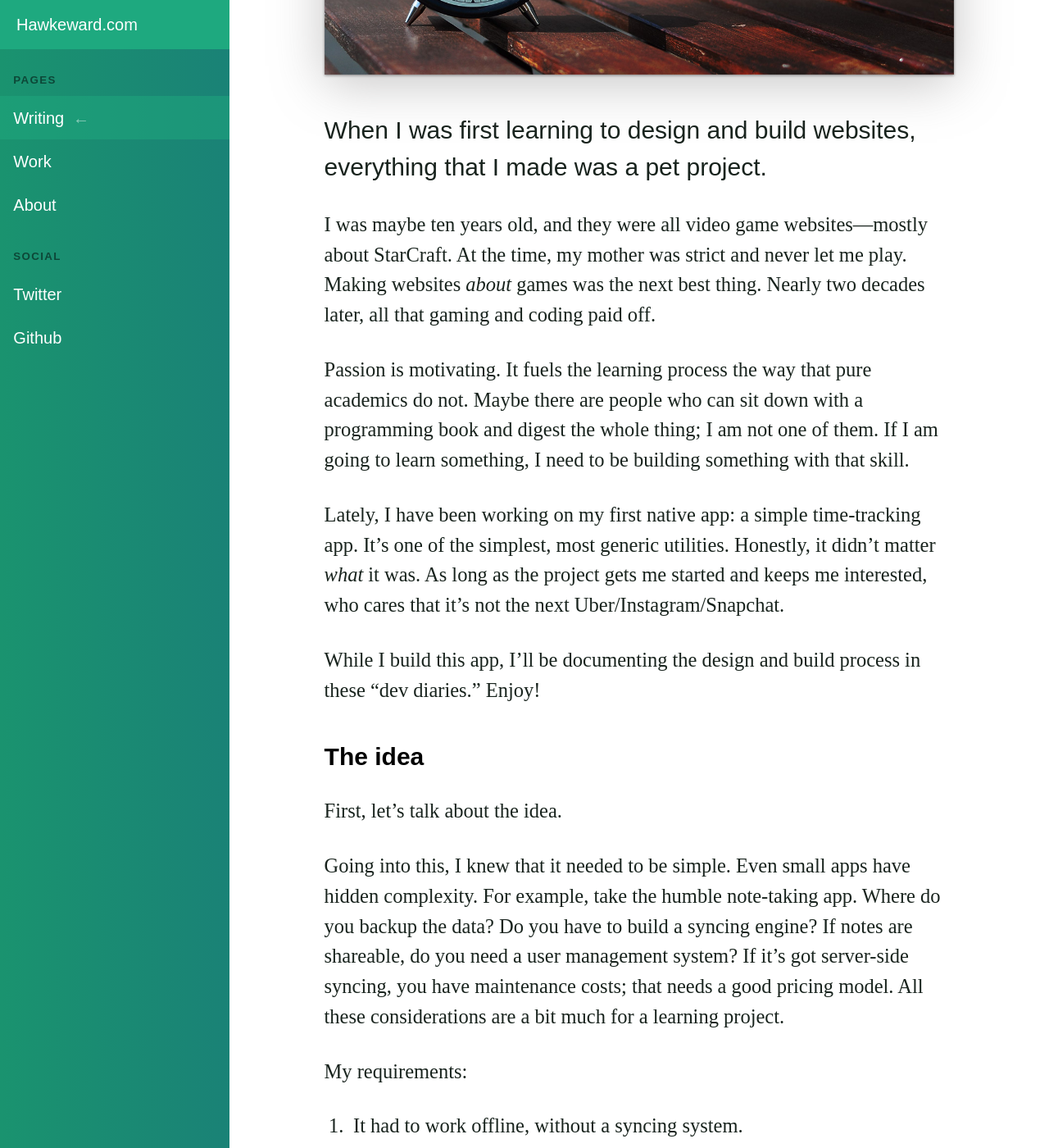
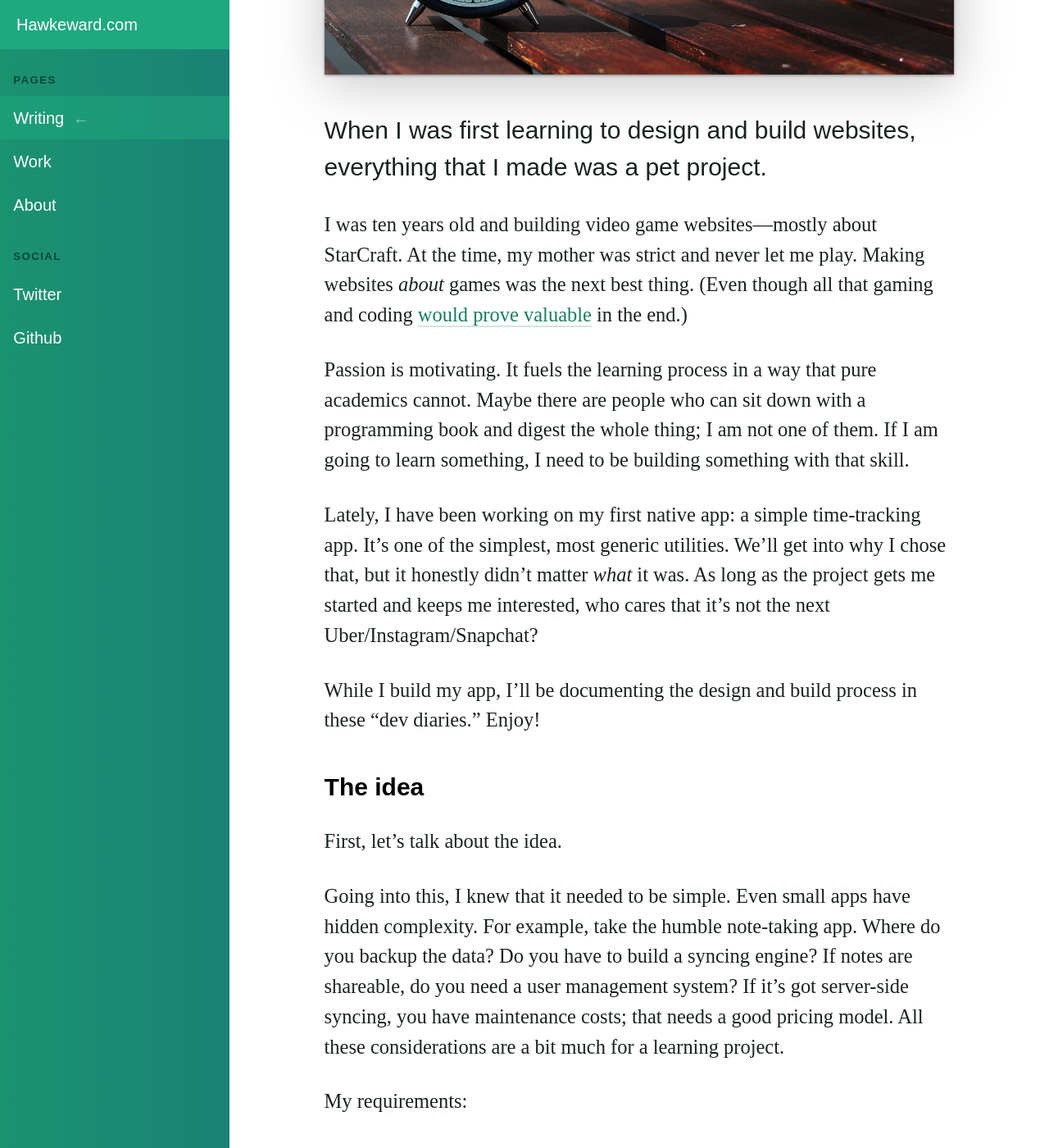
Before and after one commit to whbassignani/whbassignani.github.io, a Jekyll site: the page built from _posts/writing/2016-10-21-dev-diary-1.md, in a window 1280 px wide and 1400 px high, scrolled down 535 px. Shown: the whole window at 82% size. Built offline with Jekyll 4.4.1, drawn with Linux system fonts in a browser that asks for light colours; some web fonts are replaced; some of the changed text lies outside the part shown.

Commit message:
Updating Dev Diary 1 text
Fixing typos and other awkwardness

```diff
--- a/_posts/writing/2016-10-21-dev-diary-1.md
+++ b/_posts/writing/2016-10-21-dev-diary-1.md
@@ -16,13 +16,13 @@
 
 <p class="lede">When I was first learning to design and build websites, everything that I made was a pet project.</p>
 
-I was maybe ten years old, and they were all video game websites—mostly about StarCraft. At the time, my mother was strict and never let me play. Making websites *about* games was the next best thing. Nearly two decades later, all that gaming and coding paid off.
+I was ten years old and building video game websites—mostly about StarCraft. At the time, my mother was strict and never let me play. Making websites *about* games was the next best thing. (Even though all that gaming and coding <a href="/writing/into-the-west/">would prove valuable</a> in the end.)
 
-Passion is motivating. It fuels the learning process the way that pure academics do not. Maybe there are people who can sit down with a programming book and digest the whole thing; I am not one of them. If I am going to learn something, I need to be building something with that skill.
+Passion is motivating. It fuels the learning process in a way that pure academics cannot. Maybe there are people who can sit down with a programming book and digest the whole thing; I am not one of them. If I am going to learn something, I need to be building something with that skill.
 
-Lately, I have been working on my first native app: a simple time-tracking app. It’s one of the simplest, most generic utilities. Honestly, it didn’t matter *what* it was. As long as the project gets me started and keeps me interested, who cares that it’s not the next Uber/Instagram/Snapchat.
+Lately, I have been working on my first native app: a simple time-tracking app. It’s one of the simplest, most generic utilities. We’ll get into why I chose that, but it honestly didn’t matter *what* it was. As long as the project gets me started and keeps me interested, who cares that it’s not the next Uber/Instagram/Snapchat?
 
-While I build this app, I’ll be documenting the design and build process in these “dev diaries.” Enjoy!
+While I build my app, I’ll be documenting the design and build process in these “dev diaries.” Enjoy!
 
 ## The idea
 
```
Also changed, not shown: other parts of _posts/writing/2016-10-21-dev-diary-1.md (+2 -2 lines).
